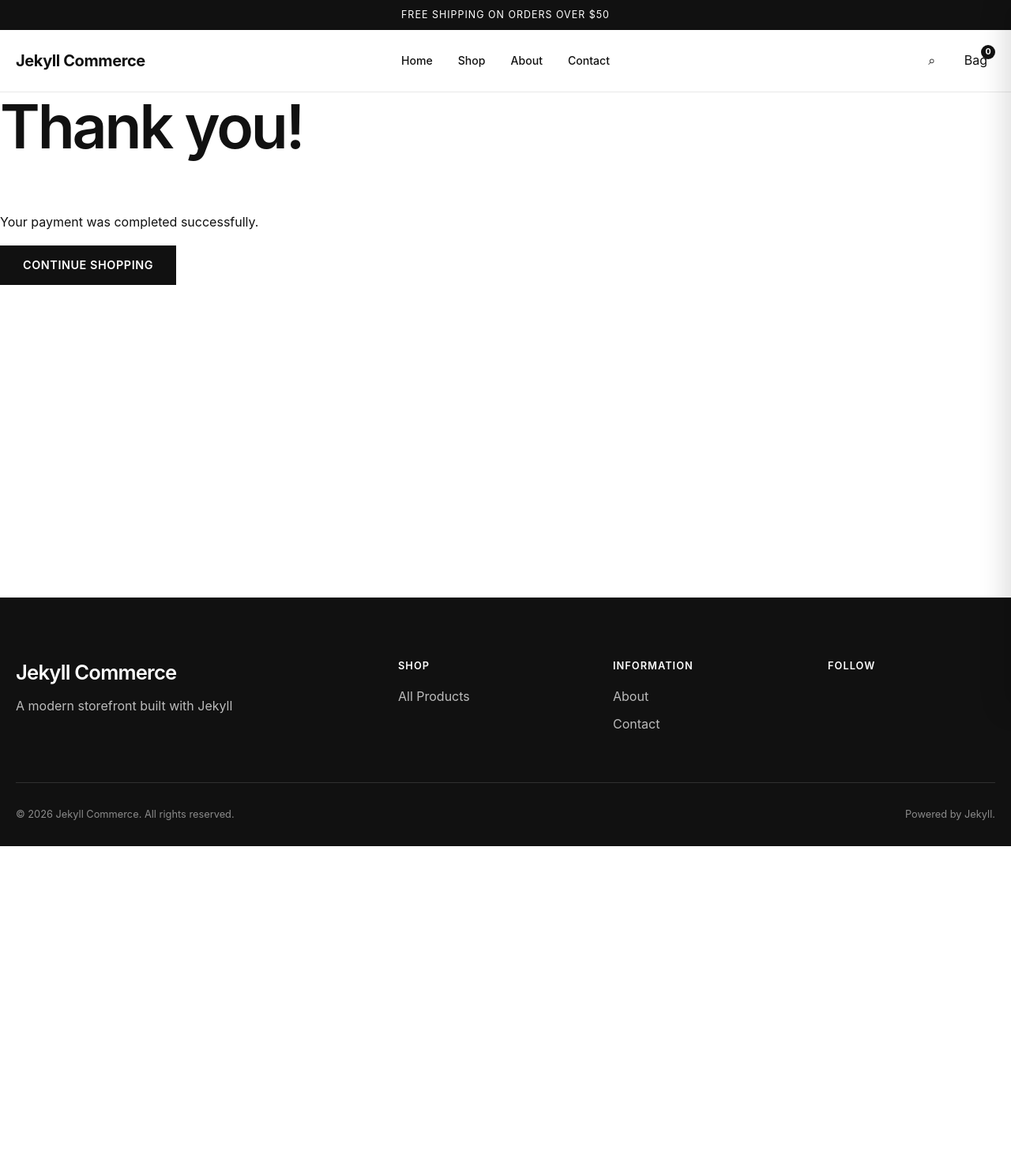
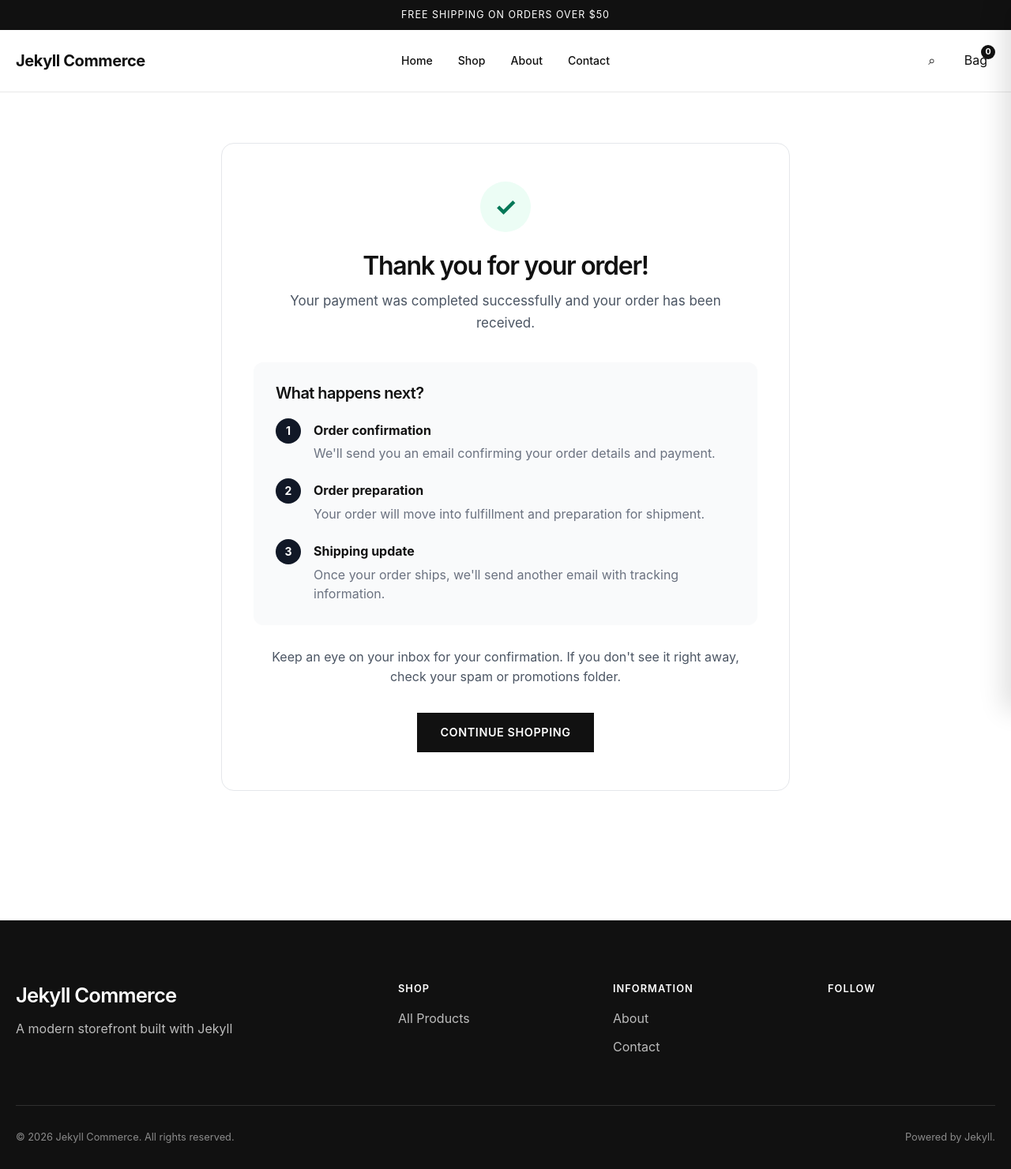
Before and after one commit to chew-max/jekyll-commerce-starter, a Jekyll site: the page built from checkout/success/index.html, in a window 1280 px wide. Shown: the whole page at 79% size. Built offline with Jekyll 4.4.1, drawn with Linux system fonts in a browser that asks for light colours; before the commit the page ends 1072 px from its top, so only the background shows below that.

Commit message:
Update index.html
update order success page

```diff
--- a/checkout/success/index.html
+++ b/checkout/success/index.html
@@ -3,20 +3,232 @@ layout: default
 title: Order Confirmed
 ---
 
-<section class="checkout-result">
-  <div class="container">
-    <h1>Thank you!</h1>
+<style>
+  .checkout-success {
+    padding: 64px 20px;
+  }
+
+  .checkout-success__card {
+    max-width: 720px;
+    margin: 0 auto;
+    padding: 48px 40px;
+    background: #ffffff;
+    border: 1px solid #e5e7eb;
+    border-radius: 16px;
+    text-align: center;
+  }
+
+  .checkout-success__icon {
+    display: flex;
+    align-items: center;
+    justify-content: center;
+    width: 64px;
+    height: 64px;
+    margin: 0 auto 24px;
+    border-radius: 50%;
+    background: #ecfdf5;
+    color: #047857;
+    font-size: 32px;
+    font-weight: 700;
+  }
+
+  .checkout-success__title {
+    margin: 0 0 12px;
+    font-size: 32px;
+    line-height: 1.2;
+  }
+
+  .checkout-success__lead {
+    max-width: 560px;
+    margin: 0 auto;
+    color: #4b5563;
+    font-size: 17px;
+    line-height: 1.6;
+  }
+
+  .checkout-success__next {
+    margin-top: 36px;
+    padding: 28px;
+    background: #f9fafb;
+    border-radius: 12px;
+    text-align: left;
+  }
+
+  .checkout-success__next h2 {
+    margin: 0 0 20px;
+    font-size: 20px;
+  }
+
+  .checkout-success__step {
+    display: flex;
+    gap: 16px;
+    margin-bottom: 20px;
+  }
+
+  .checkout-success__step:last-child {
+    margin-bottom: 0;
+  }
+
+  .checkout-success__step-number {
+    display: flex;
+    flex: 0 0 32px;
+    align-items: center;
+    justify-content: center;
+    width: 32px;
+    height: 32px;
+    border-radius: 50%;
+    background: #111827;
+    color: #ffffff;
+    font-size: 14px;
+    font-weight: 700;
+  }
+
+  .checkout-success__step-content {
+    padding-top: 3px;
+  }
+
+  .checkout-success__step-content strong {
+    display: block;
+    margin-bottom: 4px;
+  }
+
+  .checkout-success__step-content p {
+    margin: 0;
+    color: #6b7280;
+    line-height: 1.5;
+  }
+
+  .checkout-success__email-note {
+    margin: 28px 0 0;
+    color: #4b5563;
+    line-height: 1.6;
+  }
+
+  .checkout-success__actions {
+    display: flex;
+    justify-content: center;
+    margin-top: 32px;
+  }
+
+  @media (max-width: 600px) {
+    .checkout-success {
+      padding: 40px 16px;
+    }
+
+    .checkout-success__card {
+      padding: 36px 22px;
+    }
+
+    .checkout-success__title {
+      font-size: 28px;
+    }
+
+    .checkout-success__next {
+      padding: 22px;
+    }
+  }
+</style>
+
+<section class="checkout-success">
+  <div class="checkout-success__card">
+
+    <div
+      class="checkout-success__icon"
+      aria-hidden="true"
+    >
+      ✓
+    </div>
+
+    <h1 class="checkout-success__title">
+      Thank you for your order!
+    </h1>
+
+    <p class="checkout-success__lead">
+      Your payment was completed successfully
+      and your order has been received.
+    </p>
+
+    <div class="checkout-success__next">
+      <h2>
+        What happens next?
+      </h2>
+
+      <div class="checkout-success__step">
+        <div
+          class="checkout-success__step-number"
+          aria-hidden="true"
+        >
+          1
+        </div>
+
+        <div class="checkout-success__step-content">
+          <strong>
+            Order confirmation
+          </strong>
 
           <p>
-      Your payment was completed successfully.
+            We'll send you an email confirming
+            your order details and payment.
+          </p>
+        </div>
+      </div>
+
+      <div class="checkout-success__step">
+        <div
+          class="checkout-success__step-number"
+          aria-hidden="true"
+        >
+          2
+        </div>
+
+        <div class="checkout-success__step-content">
+          <strong>
+            Order preparation
+          </strong>
+
+          <p>
+            Your order will move into fulfillment
+            and preparation for shipment.
+          </p>
+        </div>
+      </div>
+
+      <div class="checkout-success__step">
+        <div
+          class="checkout-success__step-number"
+          aria-hidden="true"
+        >
+          3
+        </div>
+
+        <div class="checkout-success__step-content">
+          <strong>
+            Shipping update
+          </strong>
+
+          <p>
+            Once your order ships, we'll send
+            another email with tracking information.
+          </p>
+        </div>
+      </div>
+    </div>
+
+    <p class="checkout-success__email-note">
+      Keep an eye on your inbox for your confirmation.
+      If you don't see it right away, check your spam
+      or promotions folder.
     </p>
 
+    <div class="checkout-success__actions">
       <a
         class="button"
-      href="{{ '/' | relative_url }}"
+        href="{{ '/shop/' | relative_url }}"
       >
         Continue Shopping
       </a>
+    </div>
+
   </div>
 </section>
 
```
Lines whose indentation alone changed are shown as unchanged.
